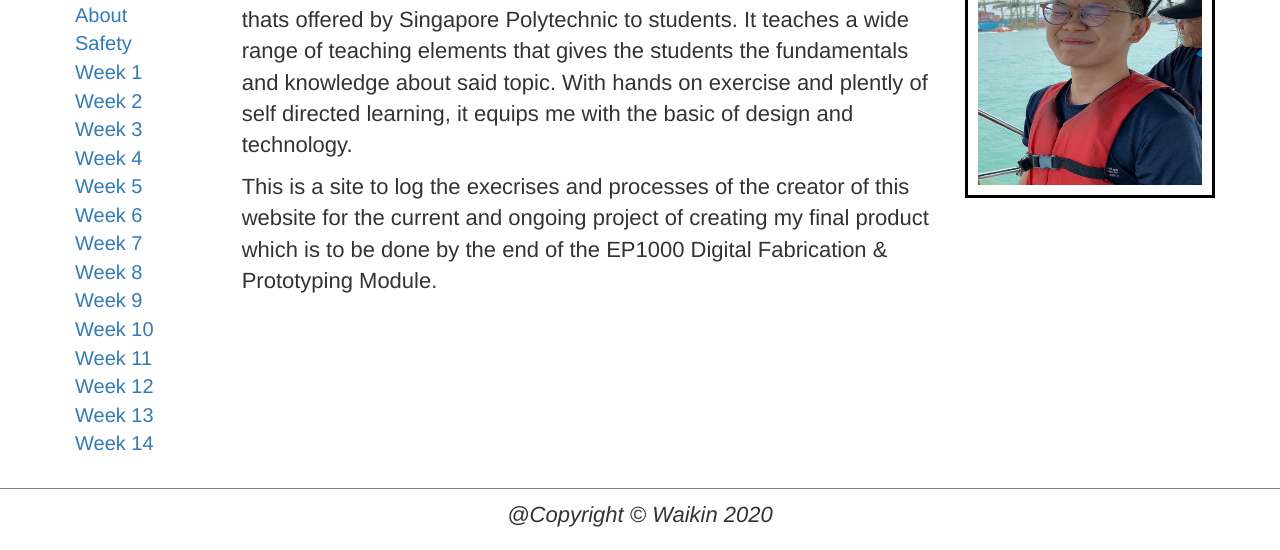
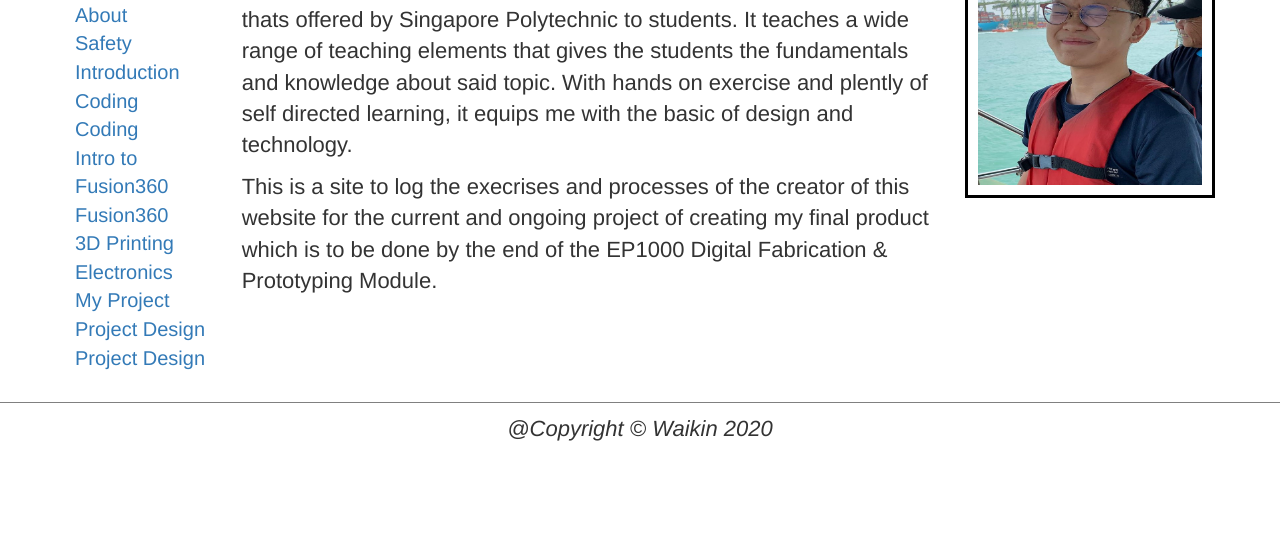
Before and after one commit to Baka339/EP1000, a plain HTML site: page index.html in a window 1280 px wide. Shown: the part 333-883 px from the top of the page. After the commit the page ends 800 px from the top, so only its background shows below. Drawn offline with nearby package versions, Linux system fonts and the light colour scheme.

Commit message:
Add files via upload

```diff
--- a/index.html
+++ b/index.html
@@ -21,20 +21,17 @@
                     <li><a href="" class="selected" >Home</a></li>
                     <li><a href="About/about.html" >About</a></li>
                     <li><a href="Safety/safety.html" >Safety</a></li>
-                    <li><a href="week_1/week_1.html">Week 1</a></li>
-                    <li><a href="week_2/week_2.html">Week 2</a></li>
-                    <li><a href="week_3/week_3.html">Week 3</a></li>
-                    <li><a href="week_4/week_4.html">Week 4</a></li>
-                    <li><a href="week_5/week_5.html">Week 5</a></li>
-                    <li><a href="week_6/week_6.html">Week 6</a></li>
-                    <li><a href="week_7/week_7.html">Week 7</a></li>
-                    <li><a href="week_8/week_8.html">Week 8</a></li>
-                    <li><a href="week_9/week_9.html">Week 9</a></li>
-                    <li><a href="week_10/week_10.html">Week 10</a></li>
-                    <li><a href="week_11/week_11.html">Week 11</a></li>
-                    <li><a href="week_12/week_12.html">Week 12</a></li>
-                    <li><a href="week_13/week_13.html">Week 13</a></li>
-                    <li><a href="week_14/week_14.html">Week 14</a></li>
+                    <li><a href="week_1/week_1.html">Introduction</a></li>
+                    <li><a href="week_2/week_2.html">Coding</a></li>
+                    <li><a href="week_3/week_3.html">Coding</a></li>
+                    <li><a href="week_4/week_4.html">Intro to Fusion360</a></li>
+                    <li><a href="week_5/week_5.html">Fusion360</a></li>
+                    <li><a href="week_6/week_6.html">3D Printing</a></li>
+                    <li><a href="week_7 Electronics/week_7.html">Electronics</a></li>
+                    <li><a href="week_7.1 My project/My project.html">My Project</a></li>
+                    <li><a href="week_8 Project Design/week_8.html">Project Design</a></li>
+                    <li><a href="week_9 Project design/week_9.html">Project Design</a></li>
+
                 </ul>
             </section>
                 <section id="homepage" class="col-sm-7" >
```
